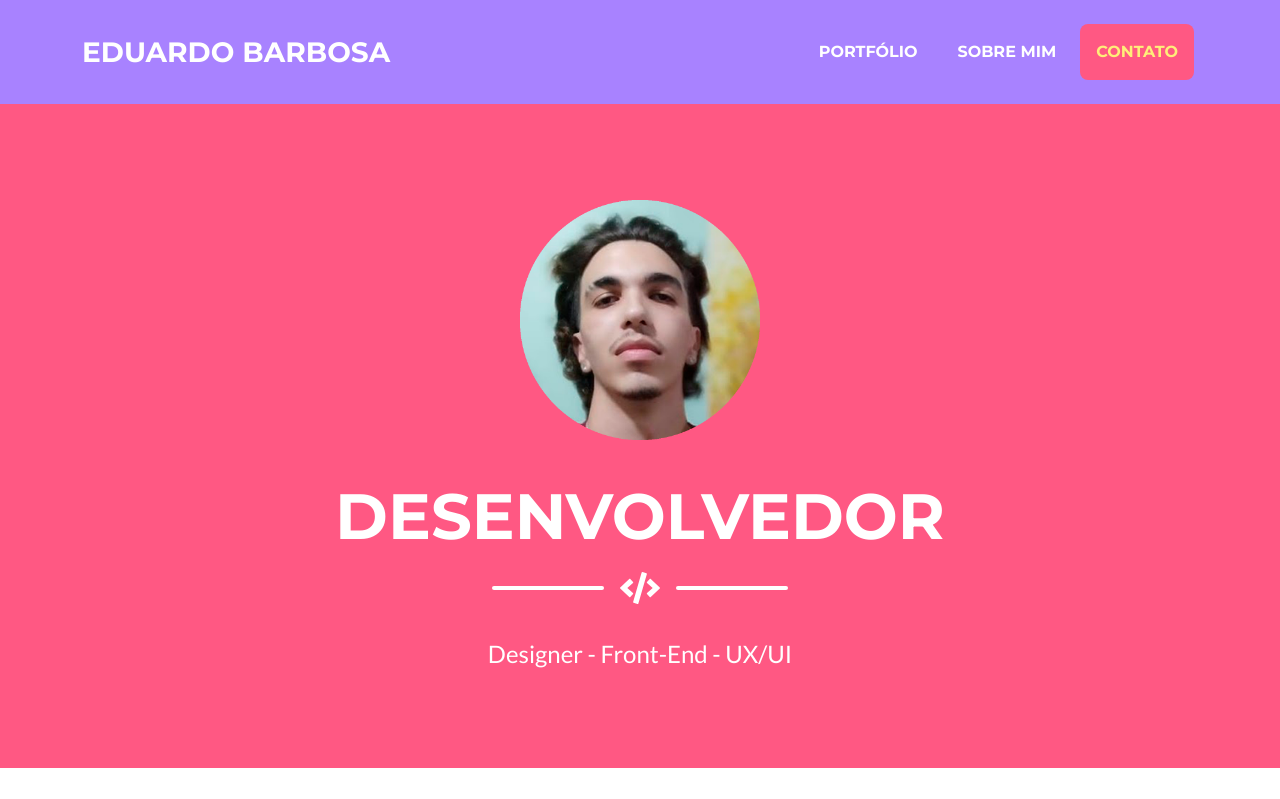
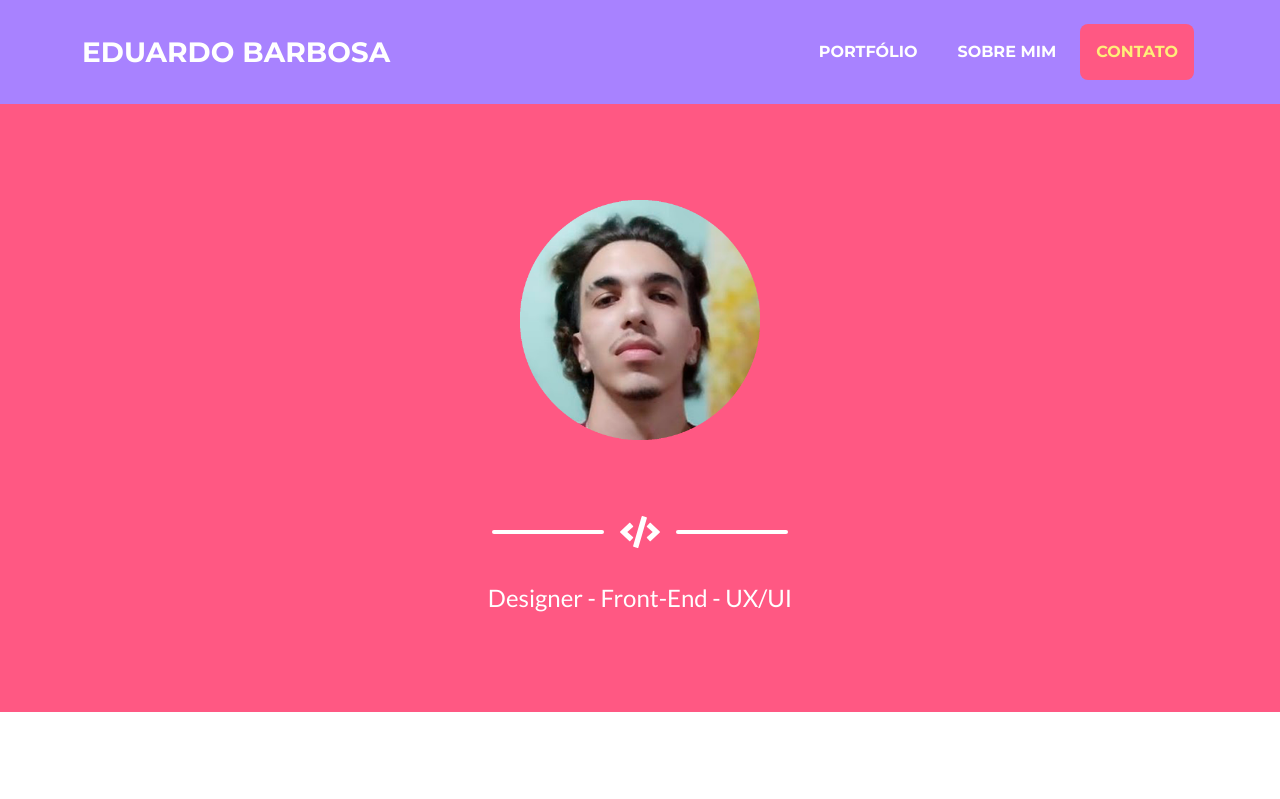
Before and after one commit to eduardobsantoss/eduardobsantoss.github.io, a plain HTML site: page index.html in a window 1280 px wide. Shown: the top 799 px of the page. Drawn offline with nearby package versions, Linux system fonts and the light colour scheme.

Commit message:
Update index.html

```diff
--- a/index.html
+++ b/index.html
@@ -48,7 +48,7 @@
             <!-- Masthead Avatar Image-->
             <img class="masthead-avatar mb-5" src="assets/img/Eduardo.png" alt="..." />
             <!-- Masthead Heading-->
-            <h1 class="masthead-heading text-uppercase mb-0">Desenvolvedor</h1>
+            <h1 class="masthead-heading text-uppercase mb-0 d-md-none d-lg-none d-xl-none d-xxl-none" style="font-size: 35px !important; z-index: 1;">Desenvolvedor</h1>
             <!-- Icon Divider-->
             <div class="divider-custom divider-light">
                 <div class="divider-custom-line"></div>
```
